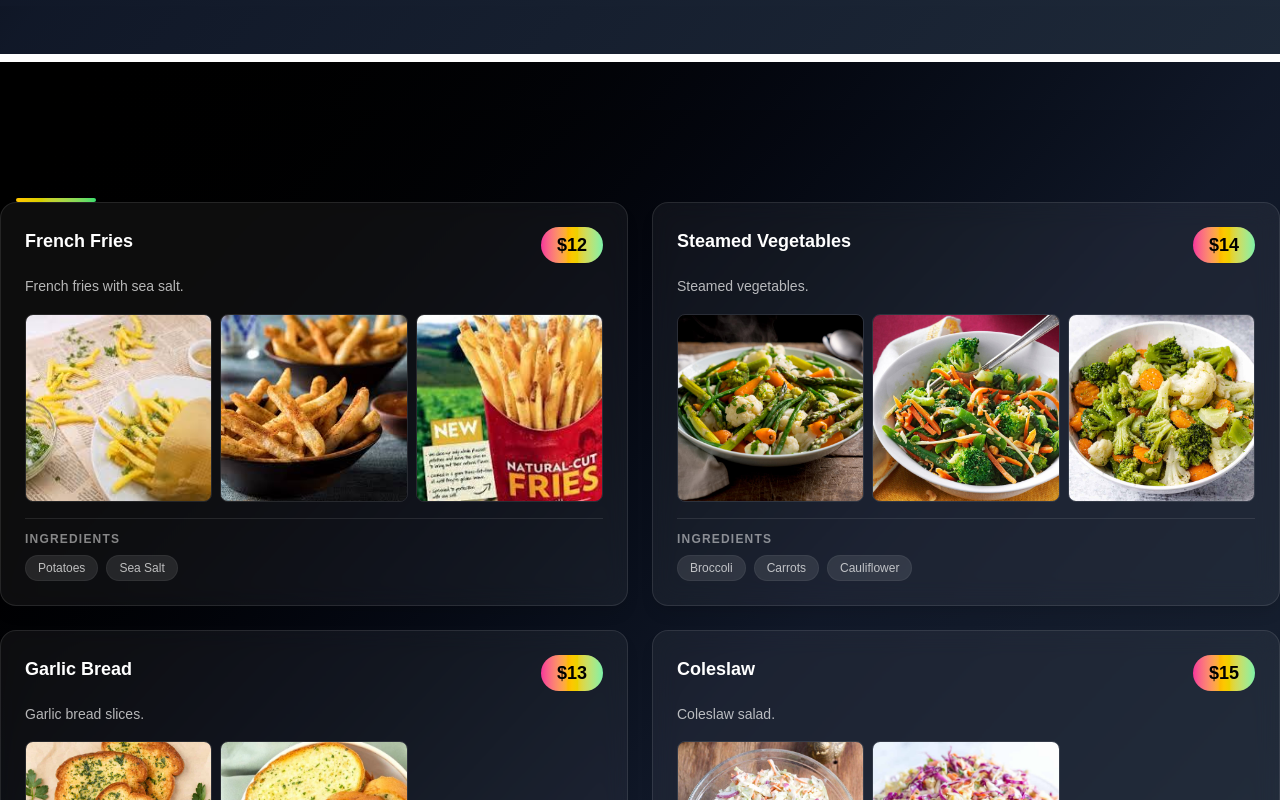
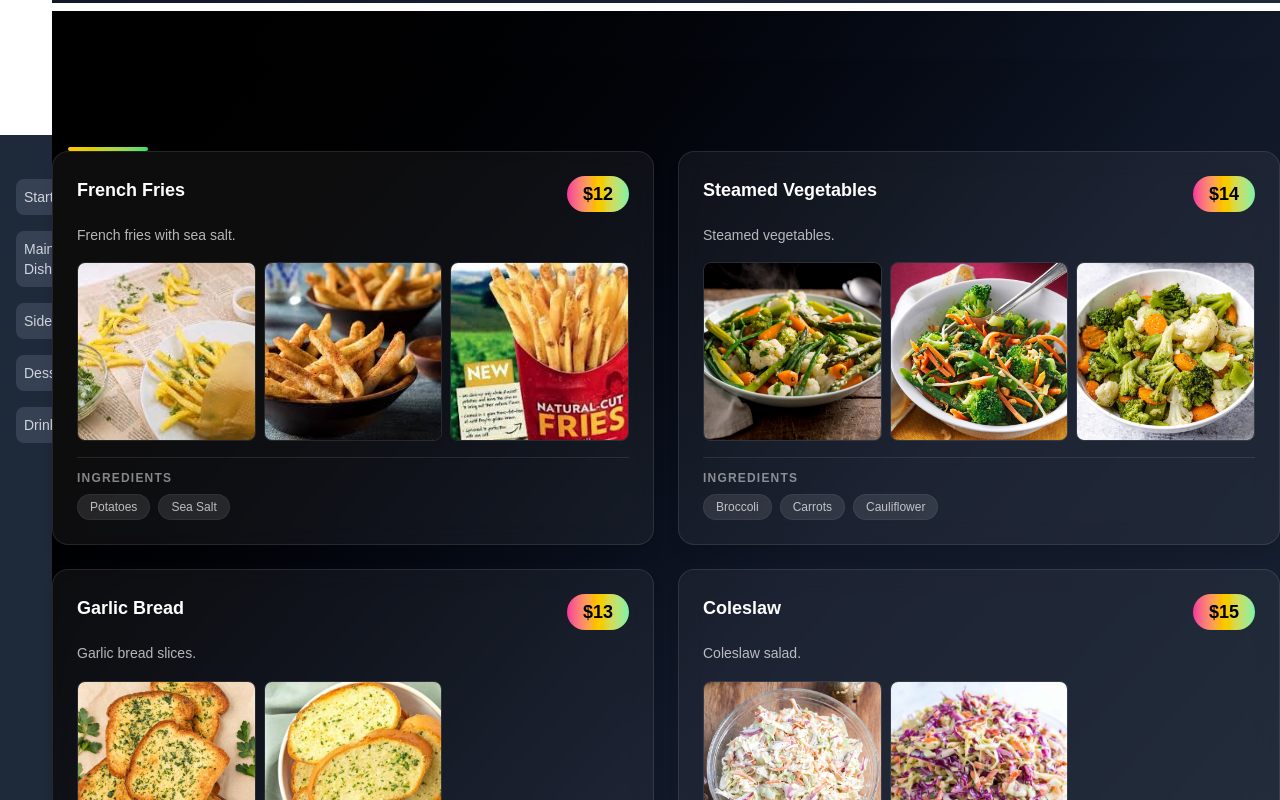
Before and after one commit to WladyslawPitsukha/alex_bar, a Next.js app: page /menu in a window 1280 px wide. Shown: the part 2940-3740 px from the top of the page. Built offline with nearby package versions, Linux system fonts and the light colour scheme.

Commit message:
fix: add aside to page, time to change UI

```diff
--- a/src/app/(pages)/menu/page.tsx
+++ b/src/app/(pages)/menu/page.tsx
@@ -2,6 +2,7 @@
 
 import Footer from "@/components/footer";
 import NavBar from "@/components/navbar";
+import AsideMenu from "@/components/AsideMenu";
 import SectionMenu from "@/components/SectionMenu";
 import { menu } from "@/constants/menu";
 
@@ -10,7 +11,7 @@ export default function Home() {
         <>
             <NavBar />
             <main className="flex flex-row items-center w-full">
-                {/* <AsideMenu /> */}
+                <AsideMenu />
                 <div className="flex flex-col items-center gap-2 w-full">
                     {menu.map((section, index) => (
                         <SectionMenu key={index} {...section} />
--- a/src/components/AsideFuncItems.tsx
+++ b/src/components/AsideFuncItems.tsx
@@ -1,28 +1,17 @@
 import { FuncItemsProps } from "@/types/funcItemsProps";
 
 
-export default function AsideFuncItems({ icon, name, onClick, isActive }: FuncItemsProps & {isActive: boolean}) {
-    const Icon = icon;
-
+export default function AsideFuncItems({ name, onClick, isActive }: FuncItemsProps & {isActive: boolean}) {
     return (
         <article
             onClick={onClick}
-            className={`flex items-center cursor-pointer rounded-lg mx-4 my-2 p-2 transition-all duration-300 transform hover:translate-x-2 ${
+            className={`flex w-full items-center cursor-pointer rounded-lg mx-4 my-2 p-2 transition-all duration-300 transform hover:translate-x-2 ${
                 isActive
                     ? 'bg-blue-600 shadow-lg'
                     : 'bg-gray-700 hover:bg-gray-600'
             }`}
         >
-            <div className={`flex items-center justify-center rounded-lg transition-all duration-300 ${
-                isActive ? "bg-white" : "bg-gray-800"
-            } w-10 h-10`}>
-                {Icon ? (
-                    <Icon className={`w-5 h-5 transition-colors duration-300 ${
-                        isActive ? "text-blue-600" : "text-white"
-                    }`} />
-                ) : null}
-            </div>
-            <span className={`ml-4 text-sm font-medium transition-all duration-300 ${
+            <span className={`text-sm font-medium transition-all duration-300 ${
                 isActive ? "text-white font-bold" : "text-gray-300"
             }`}>
                 {name}
--- a/src/components/AsideMenu.tsx
+++ b/src/components/AsideMenu.tsx
@@ -5,8 +5,8 @@ import { HandleScroll } from "@/utils/handleScroll";
 import AsideFuncItems from "./AsideFuncItems";
 
 export default function AsideMenu() {
+    const activeSection = HandleScroll();
 
-    const activeSection = HandleScroll();
     return(
         <aside
             className="flex flex-col sticky top-0 h-screen transition-all duration-300 hover:shadow-xl"
@@ -16,7 +16,8 @@ export default function AsideMenu() {
                     {menu.map((item, index) => (
                         <AsideFuncItems
                             key={index}
-                            {...item}
+                            name={item.name}
+                            onClick={item.onClick}
                             isActive={activeSection === item.name}
                         />
                     ))}
--- a/src/types/funcItemsProps.ts
+++ b/src/types/funcItemsProps.ts
@@ -1,7 +1,5 @@
-import { IconType } from "react-icons";
-
 export type FuncItemsProps = {
-    icon?: IconType;
+    id?: number;
     name: string;
-    onClick: () => void;
+    onClick?: () => void;
 }
```
